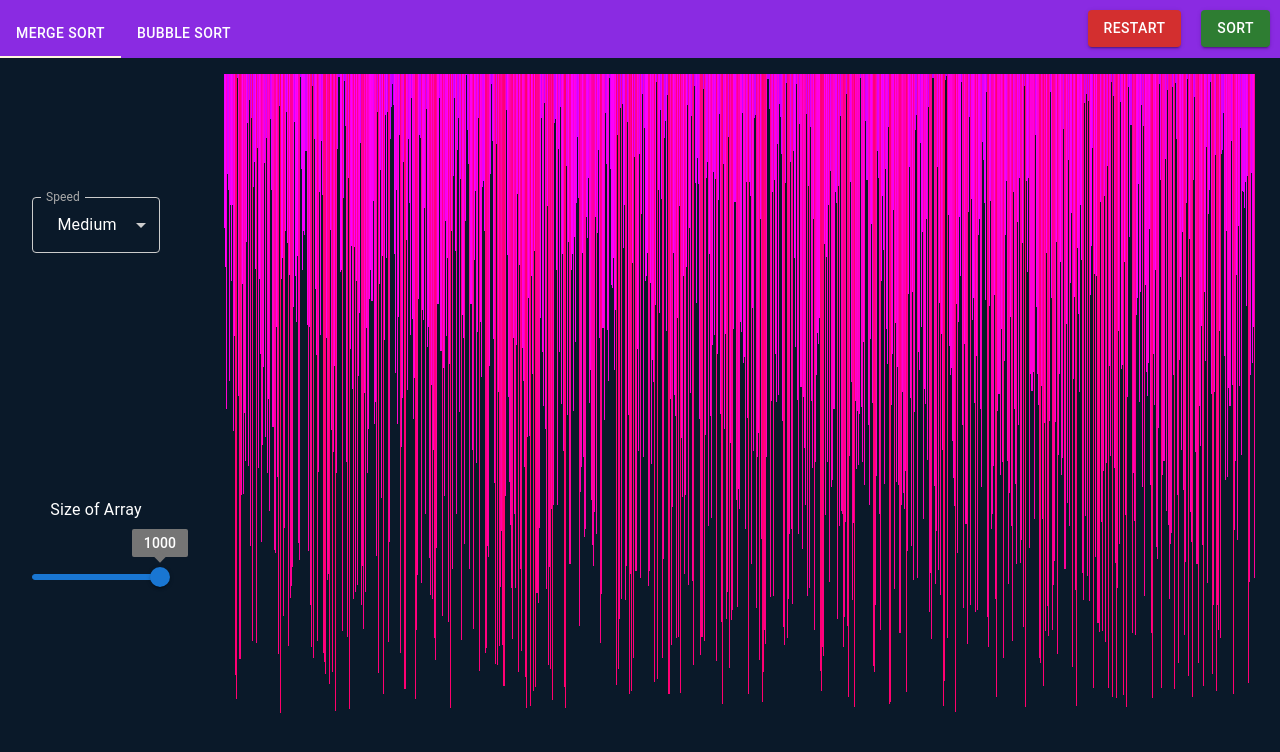
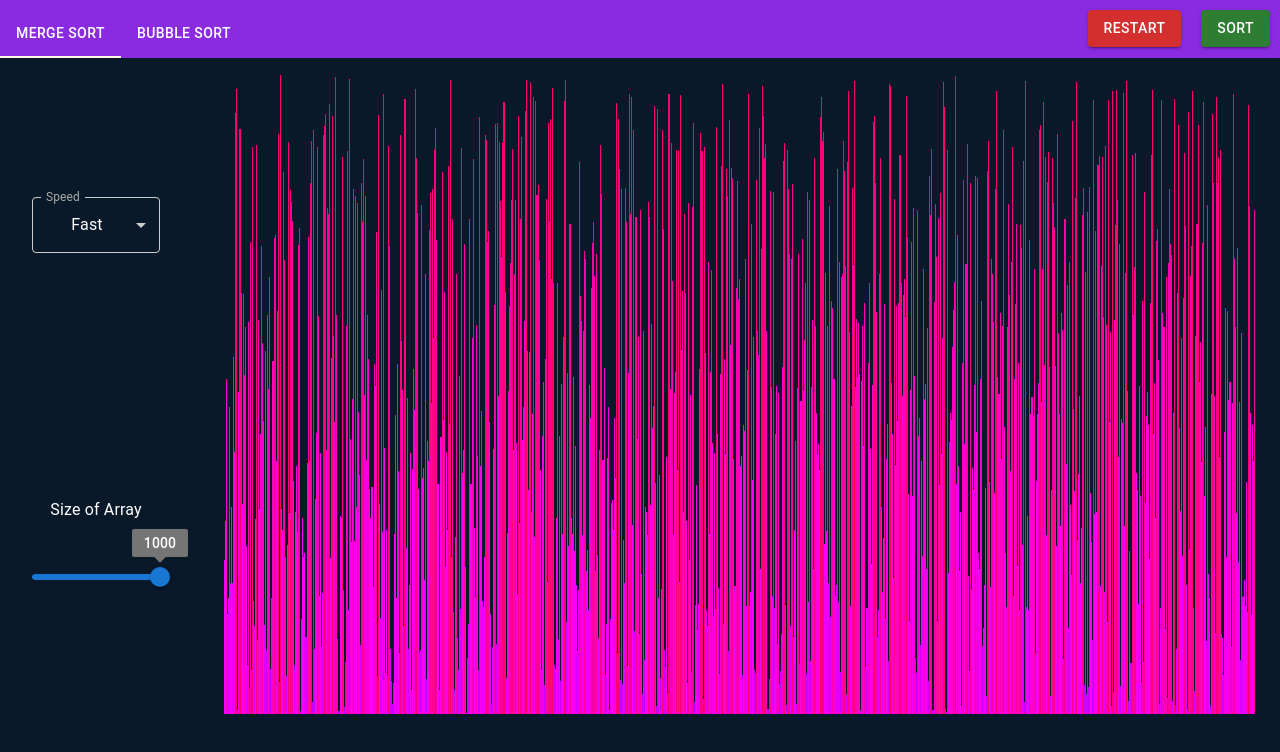
Before and after one commit to hjjinx/sort-visualizer, a React (Create React App) app: page / in a window 1280 px wide. Shown: the top 752 px of the page. Built offline with nearby package versions, Linux system fonts and the light colour scheme; the HTML template or start-up script is replaced by a standard one.

Commit message:
added transition and changed default speed to fast

```diff
--- a/src/App.css
+++ b/src/App.css
@@ -27,10 +27,12 @@
   width: 80vw;
   flex-direction: row;
   display: flex;
-  height: 100%;
+  align-items: flex-end;
+  height: 80vh;
 }
 .item {
   width: 10%;
+  transition: height 0.1s;
 }
 .MuiButton-root {
   margin: 10px !important;
--- a/src/App.tsx
+++ b/src/App.tsx
@@ -21,7 +21,7 @@ function App() {
     Math.floor(Math.random() * 360)
   );
   const [current, setCurrent] = useState<number[] | null>(null);
-  const [speed, setSpeed] = useState(10);
+  const [speed, setSpeed] = useState(1);
   const [lengthOfArr, setLengthOfArr] = useState(LENGTH);
   const genUnsortedArray = () => {
     setArray(
```
